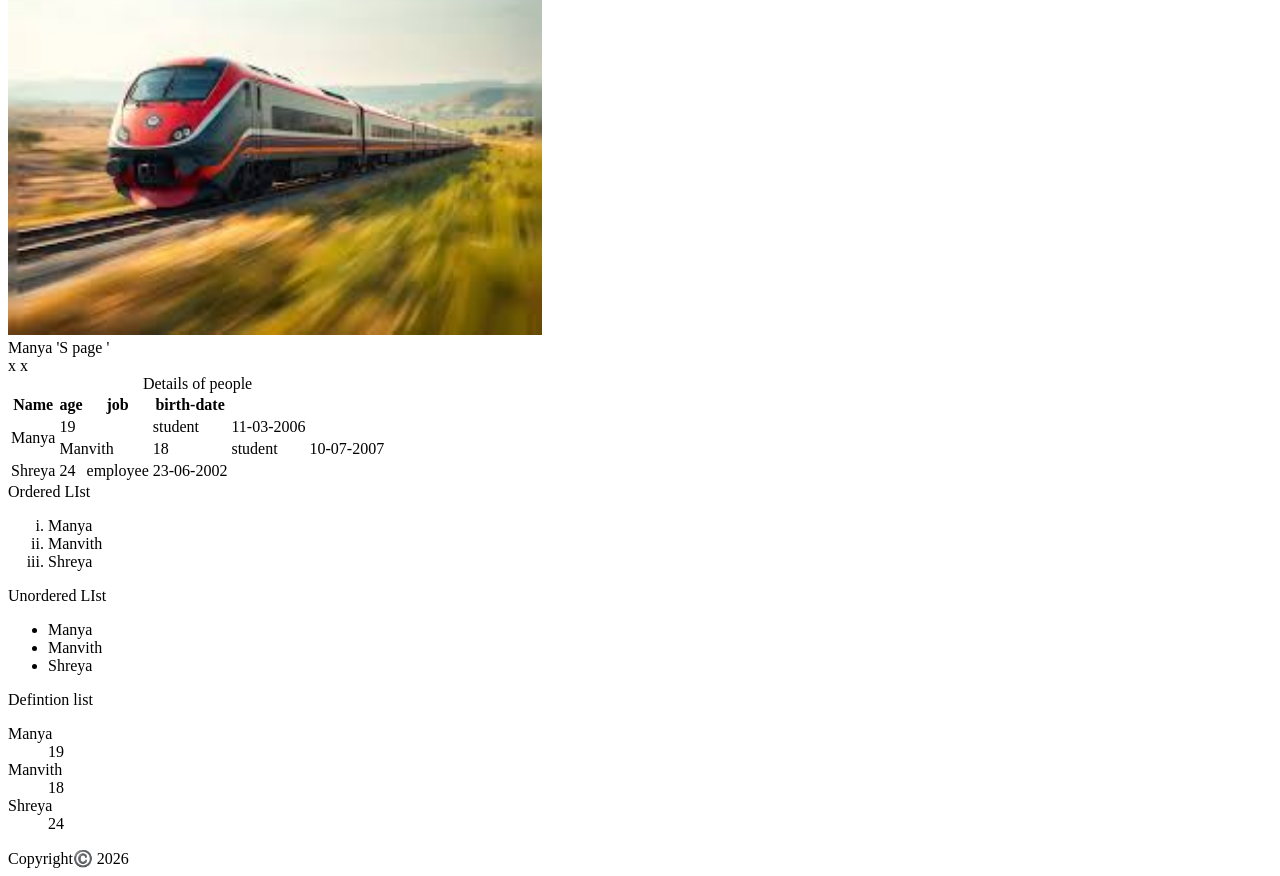
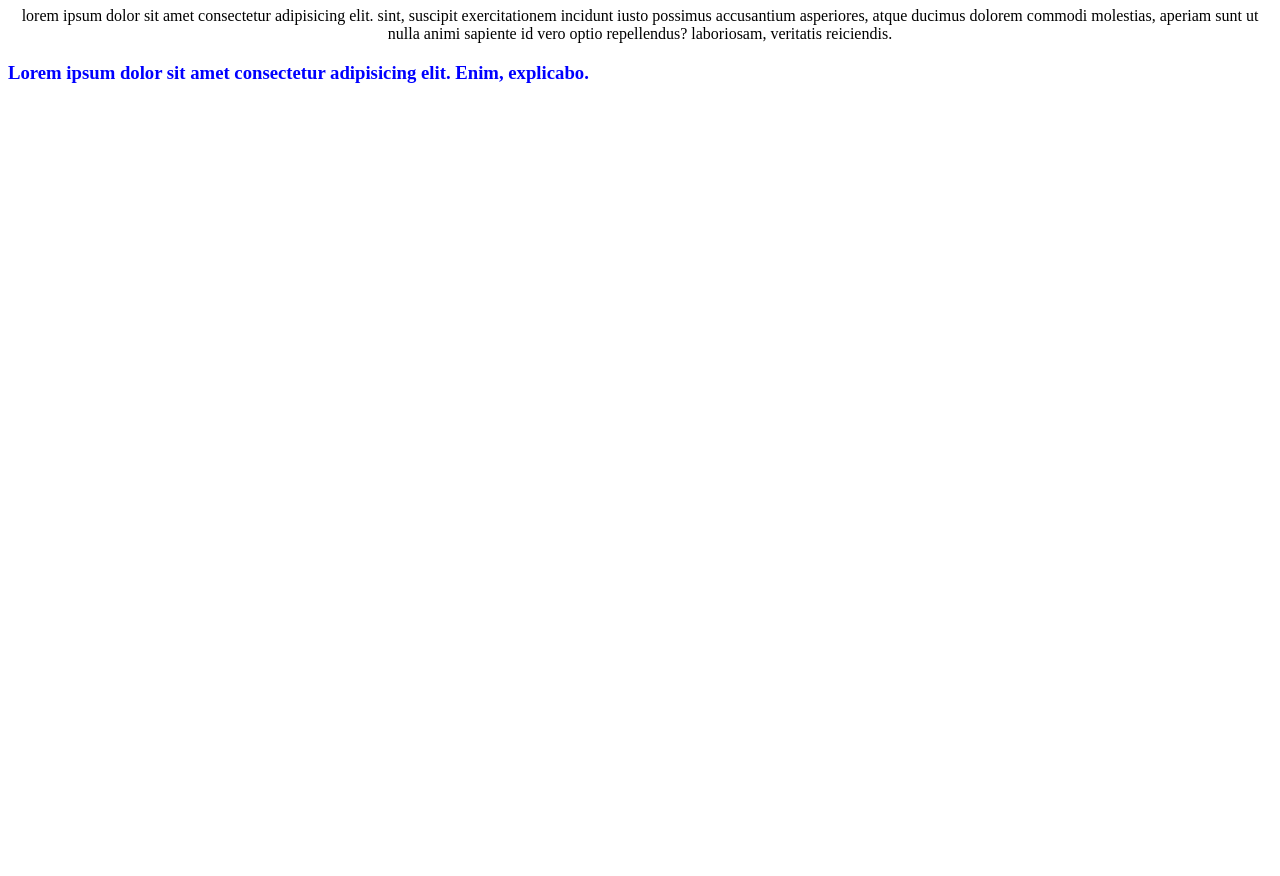
Before and after one commit to Manya-M-11/Dev_11, a plain HTML site: page index.html in a window 1280 px wide. Shown: the part 73-949 px from the top of the page. After the commit the page ends 800 px from the top, so only its background shows below. Drawn offline with Linux system fonts and the light colour scheme; files that its build step writes are made by us from their sources.

Commit message:
about css

```diff
--- a/index.html
+++ b/index.html
@@ -3,69 +3,25 @@
 <head>
     <meta charset="UTF-8">
     <meta name="viewport" content="width=device-width, initial-scale=1.0">
-    <title>Images</title>
+    <title>CSS</title>
     <link rel="stylesheet" href="style.css">
+    <style>
+            p{
+                text-align: center;
+                text-decoration: darkblue;
+                text-transform: lowercase;
+                color: black;
+            }
+    </style>
 </head>
 <body>
-    <img height="400" src="train.png" alt="Train Images">
-    <header>
-        Manya 'S page '
-    </header>x  x
-    <table>
-        <caption>Details of people</caption>
-        <tr>
-            <th>Name</th>
-            <th>age</th>
-            <th>job</th>
-            <th>birth-date</th>
-        </tr>
+    <h1 style="color: pink; text-align: center;">hello everyone</h1>
 
-        <tr>
-            <td rowspan="2">Manya</td>
-            <td colspan="2">19</td>
-            <td>student</td>
-            <td>11-03-2006</td>
-        </tr>
+    <p>Lorem ipsum dolor sit amet consectetur adipisicing elit. Sint, suscipit exercitationem incidunt iusto possimus accusantium asperiores, atque ducimus dolorem commodi molestias, aperiam sunt ut nulla animi sapiente id vero optio repellendus? Laboriosam, veritatis reiciendis.</p>
 
-        <tr>
-            <td colspan="2">Manvith</td>
-            <td>18</td>
-            <td>student</td>
-            <td>10-07-2007</td>
-        </tr>
+    <div>
+        <h3>Lorem ipsum dolor sit amet consectetur adipisicing elit. Enim, explicabo.</h3>
+    </div>
+</body>
 
-        <tr>
-            <td>Shreya</td>
-            <td>24</td>
-            <td>employee</td>
-            <td>23-06-2002</td>
-        </tr>
-    </table>
-
-    <header>Ordered LIst</header>
-    <ol type="i">
-        <li>Manya</li>
-        <li>Manvith</li>
-        <li>Shreya</li>
-    </ol>
-
-    <header>Unordered LIst</header>
-    <ul>
-        <li>Manya</li>
-        <li>Manvith</li>
-        <li>Shreya</li>
-    </ul>
-
-    <header>Defintion list</header>
-    <dl type="1">
-        <dt>Manya</dt>
-        <dd>19</dd>
-        <dt>Manvith</dt>
-        <dd>18</dd>
-        <dt>Shreya</dt>
-        <dd>24</dd>
-    </dl>
-
-    <footer>Copyright©️ 2026</footer>
-</body>
 </html>
--- /dev/null
+++ b/style.css
@@ -0,0 +1,5 @@
+div{
+    color: blue;
+    text-decoration: solid;
+    background-color: white;
+}
```
